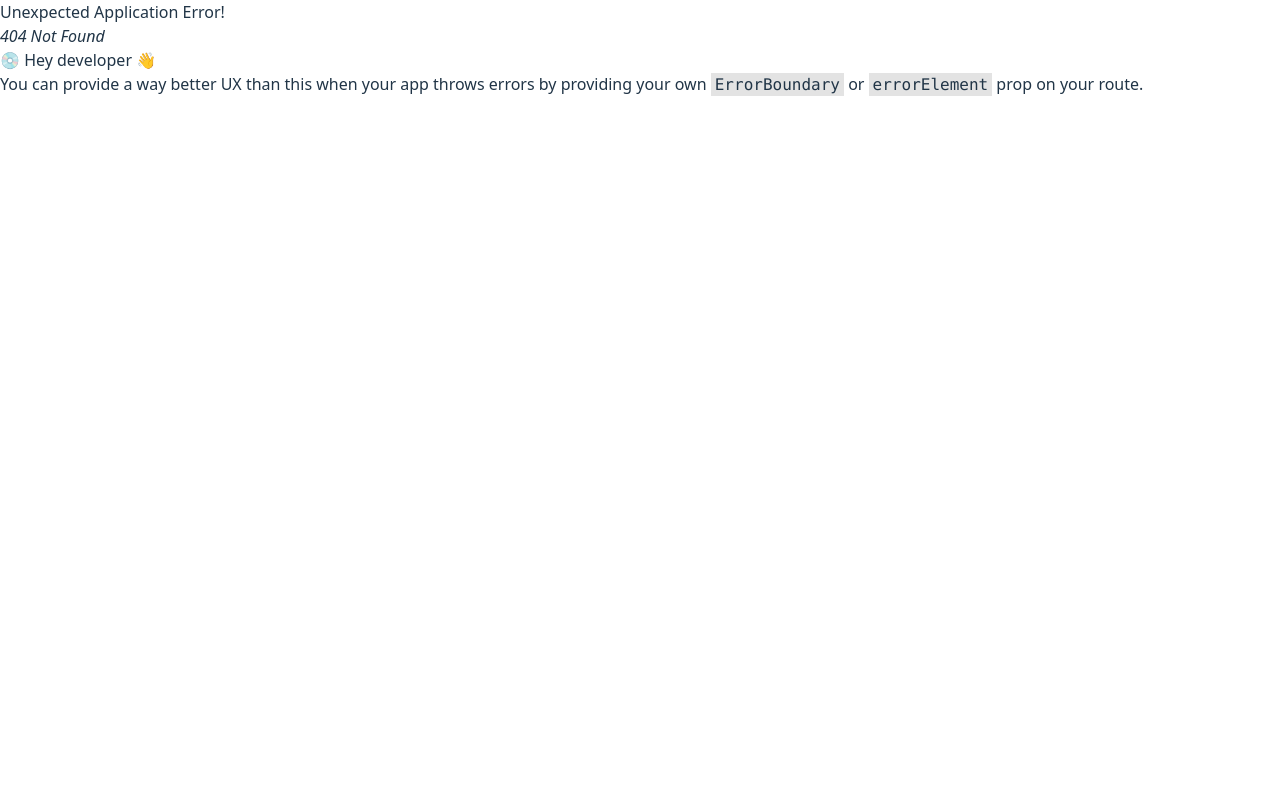
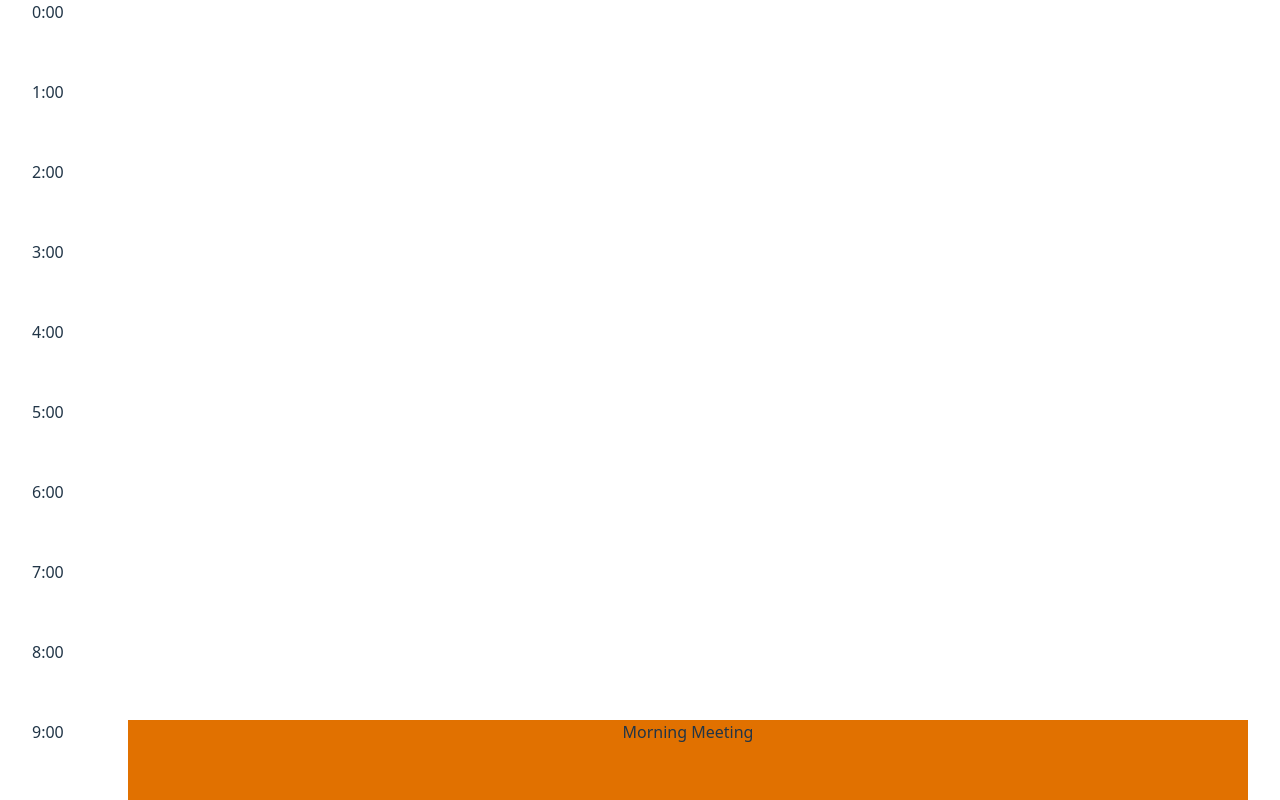
Before and after one commit to rjrocks1908/react-machine-coding, a React (Vite) app: page /calendar in a window 1280 px wide. Before the commit this address had no page. Shown: the top 800 px of the page. Built offline with nearby package versions, Linux system fonts and the light colour scheme.

Commit message:
feat: add Calendar component and CalendarPage for event scheduling functionality

```diff
--- /dev/null
+++ b/src/components/calendar/Calender.tsx
@@ -0,0 +1,50 @@
+import DayTimeView from "./DayTimeView";
+
+interface Event {
+  id: number;
+  title: string;
+  start: string;
+  end: string;
+}
+
+interface Props {
+  events: Event[];
+}
+
+function timeToMinutes(time: string) {
+  const [h, m, s] = time.split(":").map(Number);
+  return h * 60 + m + s / 60;
+}
+
+function Calender({ events }: Props) {
+  const remPerMinute = 5 / 60;
+
+  return (
+    <div className="relative">
+      <DayTimeView />
+      <div className="absolute top-0 left-24 w-[1px] bg-white h-full"></div>
+
+      {/* Events */}
+      <div>
+        {events.map((event) => {
+          const startMinutes = timeToMinutes(event.start);
+          const endMinutes = timeToMinutes(event.end);
+
+          const top = startMinutes * remPerMinute;
+          const height = (endMinutes - startMinutes) * remPerMinute;
+
+          return (
+            <div
+              key={event.id}
+              className="bg-amber-600 absolute w-[calc(100%-10rem)] left-32 text-center"
+              style={{ top: `${top}rem`, height: `${height}rem` }}
+            >
+              {event.title}
+            </div>
+          );
+        })}
+      </div>
+    </div>
+  );
+}
+export default Calender;
--- /dev/null
+++ b/src/components/calendar/DayTimeView.tsx
@@ -0,0 +1,11 @@
+function DayTimeView() {
+  const slots = Array.from({ length: 24 }, (_, idx) => idx);
+  return (
+    <div>
+      {slots.map((time) => (
+        <div className="w-full h-20 pl-8 border-b border-b-white">{time}:00</div>
+      ))}
+    </div>
+  );
+}
+export default DayTimeView;
--- /dev/null
+++ b/src/components/calendar/events.json
@@ -0,0 +1,38 @@
+[
+  {
+    "id": 1,
+    "title": "Morning Meeting",
+    "start": "09:00:00",
+    "end": "10:00:00"
+  },
+  {
+    "id": 2,
+    "title": "Lunch Break",
+    "start": "12:00:00",
+    "end": "13:00:00"
+  },
+  {
+    "id": 4,
+    "title": "Team Sync",
+    "start": "10:30:00",
+    "end": "11:30:00"
+  },
+  {
+    "id": 5,
+    "title": "Client Call",
+    "start": "14:00:00",
+    "end": "15:00:00"
+  },
+  {
+    "id": 6,
+    "title": "Evening Review",
+    "start": "16:00:00",
+    "end": "17:00:00"
+  },
+  {
+    "id": 7,
+    "title": "Dinner with Team",
+    "start": "18:00:00",
+    "end": "19:00:00"
+  }
+]
--- /dev/null
+++ b/src/pages/CalendarPage.tsx
@@ -0,0 +1,11 @@
+import Calender from "../components/calendar/Calender"
+import events from "../components/calendar/events.json"
+
+function CalendarPage() {
+  return (
+    <div>
+      <Calender events={events}/>
+    </div>
+  )
+}
+export default CalendarPage
--- a/src/router/routes.ts
+++ b/src/router/routes.ts
@@ -22,6 +22,7 @@ import TabPage from "../pages/TabPage.tsx";
 import MemoryGamePage from "../pages/MemoryGamePage.tsx";
 import CommentBoxPage from "../pages/CommentBoxPage.tsx";
 import TrafficLightPage from "../pages/TrafficLightPage.tsx";
+import CalendarPage from "../pages/CalendarPage.tsx";
 
 export const router = createBrowserRouter([
   {
@@ -116,6 +117,10 @@ export const router = createBrowserRouter([
         path: "traffic-light",
         Component: TrafficLightPage,
       },
+      {
+        path: "calendar",
+        Component: CalendarPage,
+      },
     ],
   },
 ]);
```
